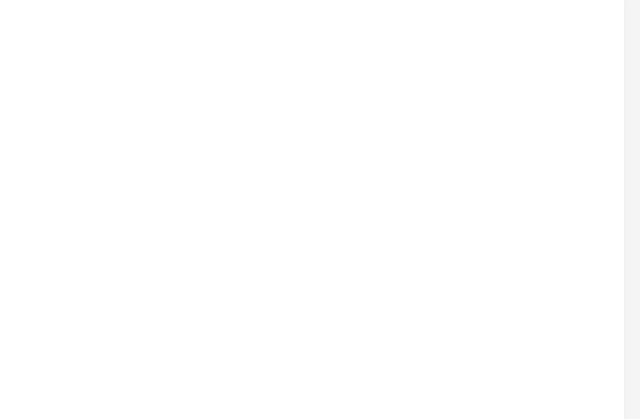
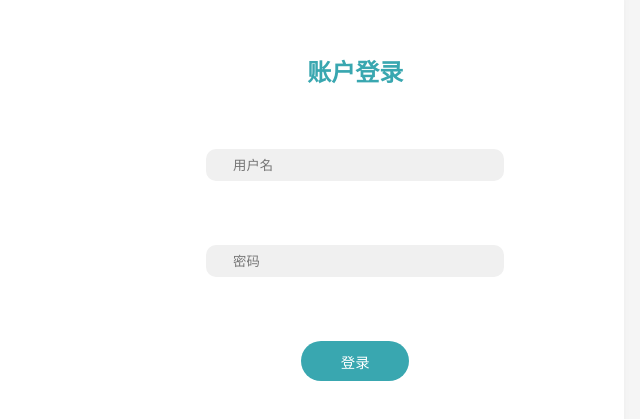
Before and after one commit to KapokPassion/easy_demo, a Vue app: page / in a window 1280 px wide. Shown: the part 179-598 px from the top of the page, without its empty margins (400-1040 px from the left). Built offline with nearby package versions, Linux system fonts and the light colour scheme.

Commit message:
no message

```diff
--- a/src/views/loginRegister.vue
+++ b/src/views/loginRegister.vue
@@ -2,7 +2,7 @@
 	<div class="login-register">
 		<div class="contain">
 			<div class="big-box" :class="{active:isLogin}">
-				<div class="big-contain" key="bigContainLogin" v-if="isLogin">
+				<div class="big-contain" key="bigContainLogin">
 					<div class="btitle">账户登录</div>
 					<div class="bform">
 						<input type="text" placeholder="用户名" v-model="form.username">
```
